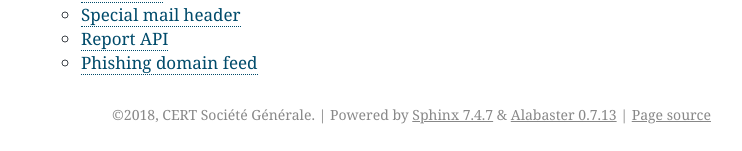
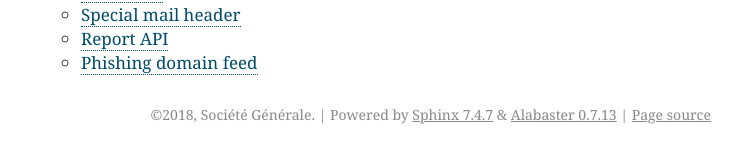
Before and after one commit to societe-generale/swordphish-awareness, a Sphinx documentation site: the page built from docs/index.rst, in a window 1280 px wide. Shown: the part 2202-2353 px from the top of the page, without its empty margins (399-1141 px from the left). Built offline with Sphinx 7.4.7, drawn with Linux system fonts in a browser that asks for light colours.

Commit message:
Prepare the repository for organization change

```diff
--- a/docs/conf.py
+++ b/docs/conf.py
@@ -21,8 +21,8 @@
 # -- Project information -----------------------------------------------------
 
 project = 'Swordphish'
-copyright = '2018, CERT Société Générale'
-author = 'CERT Société Générale'
+copyright = '2018, Société Générale'
+author = 'Société Générale'
 
 # The short X.Y version
 version = ''
@@ -134,7 +134,7 @@
 #  author, documentclass [howto, manual, or own class]).
 latex_documents = [
     (master_doc, 'Swordphish.tex', 'Swordphish Documentation',
-     'CERT Société Générale', 'manual'),
+     'Société Générale', 'manual'),
 ]
 
 
--- a/docs/installation.rst
+++ b/docs/installation.rst
@@ -38,7 +38,7 @@
 Switch to newly created user and git-clone Swordphish repository::
 
   #>su - swordphish
-  $swordphish>git clone https://github.com/certsocietegenerale/swordphish-awareness.git swordphish
+  $swordphish>git clone https://github.com/societe-generale/swordphish-awareness.git swordphish
 
 Ensure that virtualenvwrapper has been loaded in user's environment and create the virtualenv::
 
```
Also changed, not shown: README.md (+2 -2 lines), docker/Readme.md.
